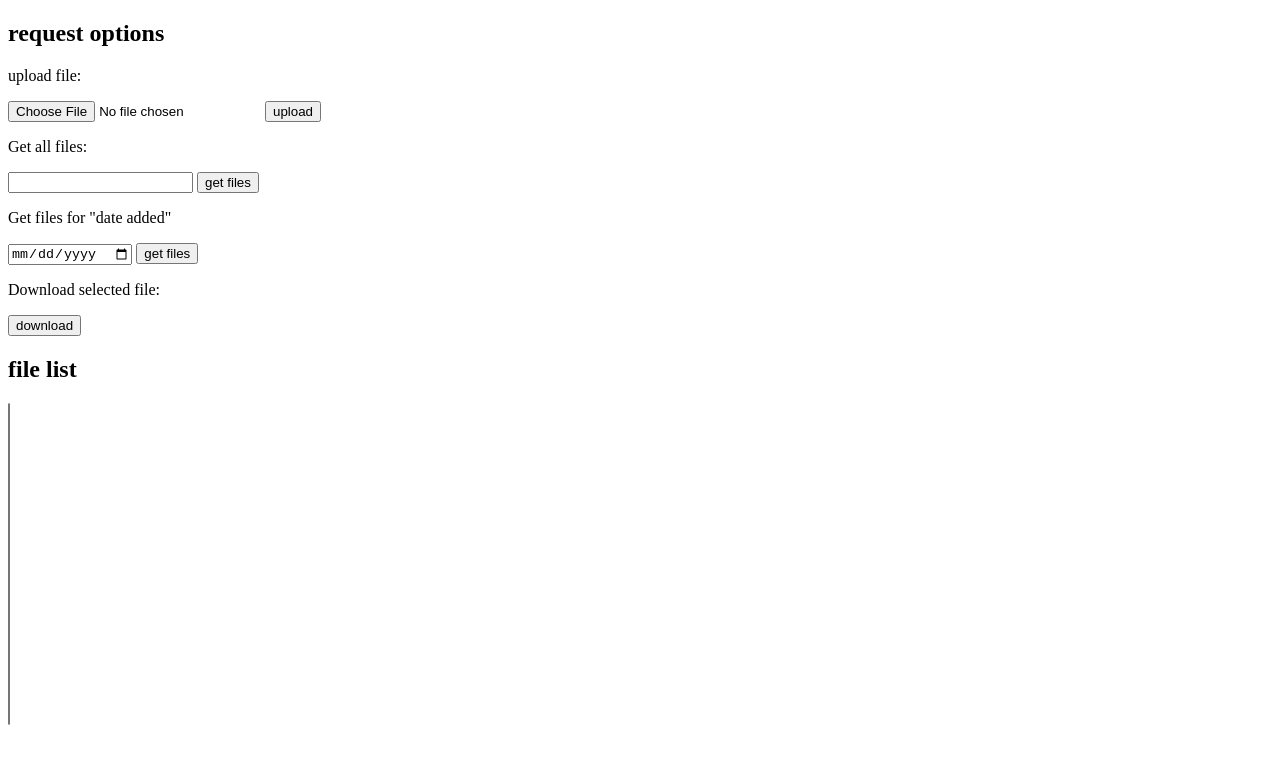
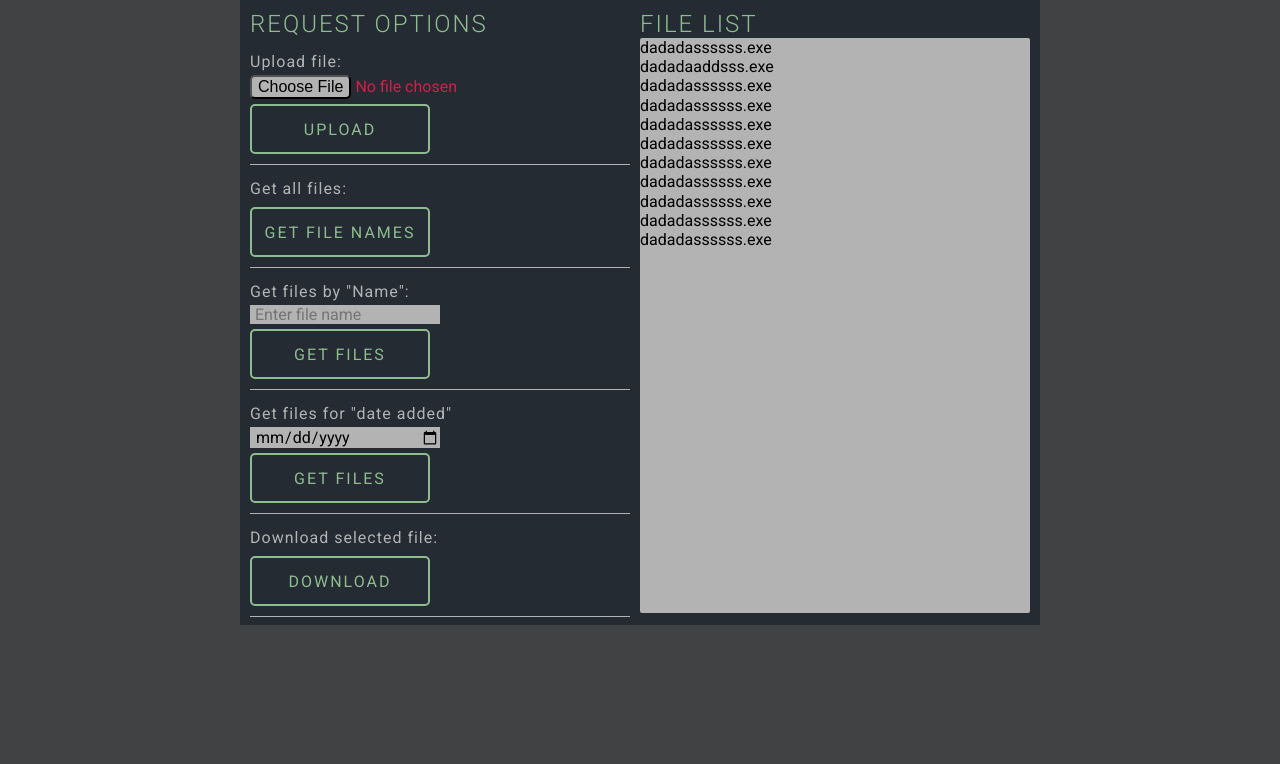
Before and after one commit to Tibilex/JS-API-File-Front, a plain HTML site: page index.html in a window 1280 px wide. Drawn offline with Linux system fonts and the light colour scheme.

Commit message:
Add: css file "style.css" Add: styles Fixed: html tags

```diff
--- a/index.html
+++ b/index.html
@@ -5,6 +5,7 @@
     <meta http-equiv="X-UA-Compatible" content="IE=edge">
     <meta name="viewport" content="width=device-width, initial-scale=1.0">
     <link href="https://fonts.googleapis.com/css?family=Roboto:300,regular&display=swap&subset=cyrillic-ext" rel="stylesheet" />
+    <link rel="stylesheet" href="css/style.css">
     <title>Document</title>
 </head>
 <body>
@@ -13,19 +14,23 @@
             <form action="#" class="data__form">
                 <h2>request options</h2>
                 <div class="data__request-block">
-                    <p class="data__label">upload file:</p>
+                    <p class="data__label">Upload file:</p>
                     <input type="file" class="data__upload">
                     <button id="upload" class="data__upload-btn" type="submit">upload</button>
                 </div>
                 <div class="data__request-block">
                     <p class="data__label">Get all files:</p>
-                    <input type="text" class="data__name">
-                    <button id="getAll" class="data__upload-btn" type="submit">get files</button>
+                    <button id="getAll" class="data__upload-btn" type="submit">get file Names</button>
+                </div>
+                <div class="data__request-block">
+                    <p class="data__label">Get files by "Name":</p>
+                    <input type="text" class="data__name" placeholder="Enter file name">
+                    <button id="getName" class="data__upload-btn" type="submit">get files</button>
                 </div>
                 <div class="data__request-block">
                     <p class="data__label">Get files for "date added"</p>
                     <input type="date" class="data__date">
-                    <button id="addDate" class="data__upload-btn" type="submit">get files</button>
+                    <button id="getDate" class="data__upload-btn" type="submit">get files</button>
                 </div>
                 <div class="data__request-block">
                     <p class="data__label">Download selected file:</p>
@@ -35,7 +40,17 @@
             <div class="data__output-block">
                 <h2>file list</h2>
                 <select name="files" size="20" id="filelist" class="data__output">
-
+                    <option>dadadassssss.exe</option>
+                    <option>dadadaaddsss.exe</option>
+                    <option>dadadassssss.exe</option>
+                    <option>dadadassssss.exe</option>
+                    <option>dadadassssss.exe</option>
+                    <option>dadadassssss.exe</option>
+                    <option>dadadassssss.exe</option>
+                    <option>dadadassssss.exe</option>
+                    <option>dadadassssss.exe</option>
+                    <option>dadadassssss.exe</option>
+                    <option>dadadassssss.exe</option>
                 </select>
             </div>
         </div>
--- /dev/null
+++ b/scss/style.scss
@@ -0,0 +1,148 @@
+// variables
+$maxWidth: 1440px;
+
+// colors ========================================================//
+$colorRed: #d81d48;
+$colorDark: #242B33;
+$colorSalat: #8fbc8f;
+$colorLightBrawn: #b3b3b3;
+
+// default font parameter ========================================//
+$fontFamily: "roboto";
+$fontSize: 16px;
+
+*{
+    padding: 0;
+    margin: 0;
+    border: 0;
+    font-family: $fontFamily, sans-serif;
+    font-size: $fontSize;
+}
+
+*, *::before, *::after {
+    box-sizing:
+    border-box;
+}
+
+body{
+    background-color: #404244;
+}
+
+input{
+    outline: none;
+}
+
+h2{
+    color: $colorSalat;
+    letter-spacing: 2px;
+    font-size: 24px;
+    font-weight: 300;
+    text-transform: uppercase;
+}
+
+.container {
+    margin: 0 auto;
+    max-width: $maxWidth;
+    display: flex;
+    justify-content: center;
+}
+.data__container {
+    display: flex;
+    justify-content: center;
+    max-width: $maxWidth;
+    height: 625px;
+    background: $colorDark;
+}
+.data__form {
+    min-width: 400px;
+    padding: 10px;
+}
+.data__request-block {
+    display: flex;
+    flex-direction: column;
+    padding: 10px 0 5px 0;
+    border-bottom: 1px solid $colorLightBrawn;
+}
+.data__label {
+    color: $colorLightBrawn;
+    letter-spacing: 1px;
+    margin: 4px 0;
+}
+
+.data__upload {
+    color: $colorRed;
+    cursor: pointer;
+}
+
+.data__upload::file-selector-button{
+    background: #b3b3b3;
+    border-radius: 5px;
+}
+
+.data__name {
+    width: 50%;
+    background: $colorLightBrawn;
+    caret-color: $colorRed;
+    padding:0 0 0 5px;
+
+}
+
+.data__date {
+    width: 50%;
+    background: $colorLightBrawn;
+    padding: 0 0 0 5px;
+}
+
+.data__output-block {
+    position: relative;
+    min-width: 400px;
+    padding: 10px 10px 10px 0;
+}
+.data__output {
+    position: relative;
+    height: 95%;
+    min-width: 390px;
+    background-color: $colorLightBrawn;
+    outline: none;
+}
+
+.data__upload-btn{
+    position: relative;
+    background: none;
+    text-decoration: none;
+    text-transform: uppercase;
+    border-radius: 5px;
+    transition: .4s;
+    min-height: 50px;
+    width: 180px;
+    font-weight: 500;
+    font-size: 16px;
+    z-index: 1;
+    overflow: hidden;
+    letter-spacing: 2px;
+    color: $colorSalat;
+    border: 2px solid $colorSalat;
+    cursor: pointer;
+    margin: 5px 0;
+}
+
+.data__upload-btn:hover{
+    color: #242B33;
+}
+
+.data__upload-btn::before{
+    content: "";
+    position: absolute;
+    top: 0;
+    left: -50px;
+    width: 0;
+    height: 100%;
+    background-color: #8fbc8f;
+    transform: skewX(35deg);
+    transition: width 1s;
+    z-index: -1;
+}
+
+.data__upload-btn:hover::before{
+    width: 150%;
+}
```
Also changed, not shown: css/style.css (added), 1 other file.
